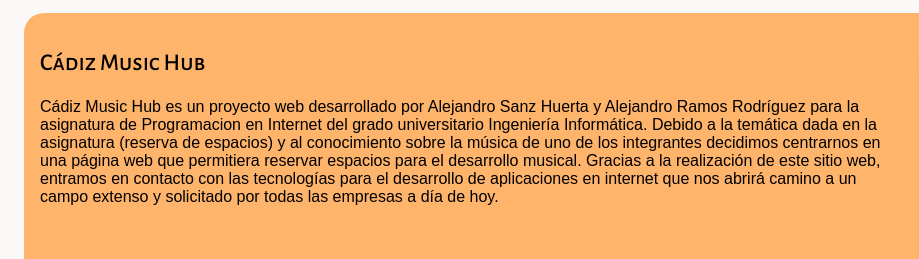
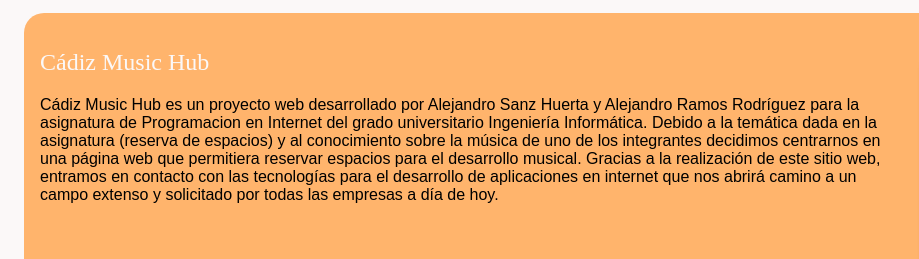
Before and after one commit to MadaoSurmanito/CadizMusicHub, a plain HTML site: page web/conocenos.html in a window 1280 px wide. Shown: the part 155-414 px from the top of the page, 0-919 px from the left. Drawn offline with Linux system fonts and the light colour scheme.

Commit message:
ultimas cosas de hoy

```diff
--- a/web/conocenos.html
+++ b/web/conocenos.html
@@ -46,7 +46,7 @@
     <!-- Artículo principal -->
     <article class="bloqueNaranja">
       <div>
-        <h2>Cádiz Music Hub</h2>
+        <h2 class="encabezadoMarca">Cádiz Music Hub</h2>
         <!-- Texto descriptivo y video de YouTube -->
         <p>
           Cádiz Music Hub es un proyecto web desarrollado por Alejandro Sanz
```
Also changed, not shown: web/index.html (+7 -3 lines).
